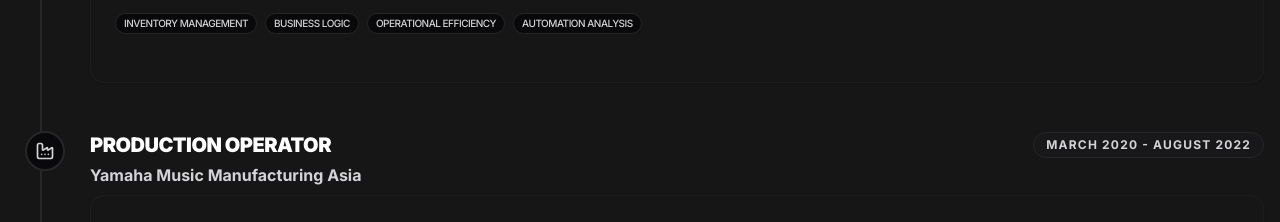
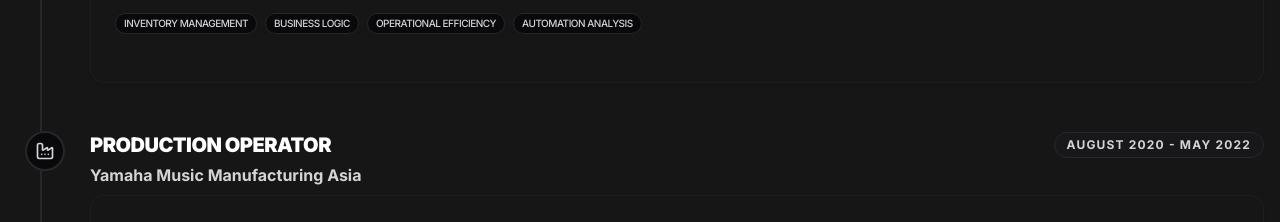
Before and after one commit to hanif411/portofolio, a Next.js app: page / in a window 1280 px wide. Shown: the part 3540-3762 px from the top of the page. Built offline with nearby package versions, Linux system fonts and the light colour scheme.

Commit message:
edit bulan experience yamaha

```diff
--- a/src/components/home/Experience.tsx
+++ b/src/components/home/Experience.tsx
@@ -37,7 +37,7 @@
     {
       title: "Production Operator",
       company: "Yamaha Music Manufacturing Asia",
-      period: "March 2020 - August 2022",
+      period: "August 2020 - May 2022",
       icon: <Factory className="w-5 h-5" />,
       description:
         ["● Operational Excellence: Maintained 100% SOP adherence and high precision in Quality Control (QC) processes within a high-pressure environment, ensuring zero-defect production standards."],
```
